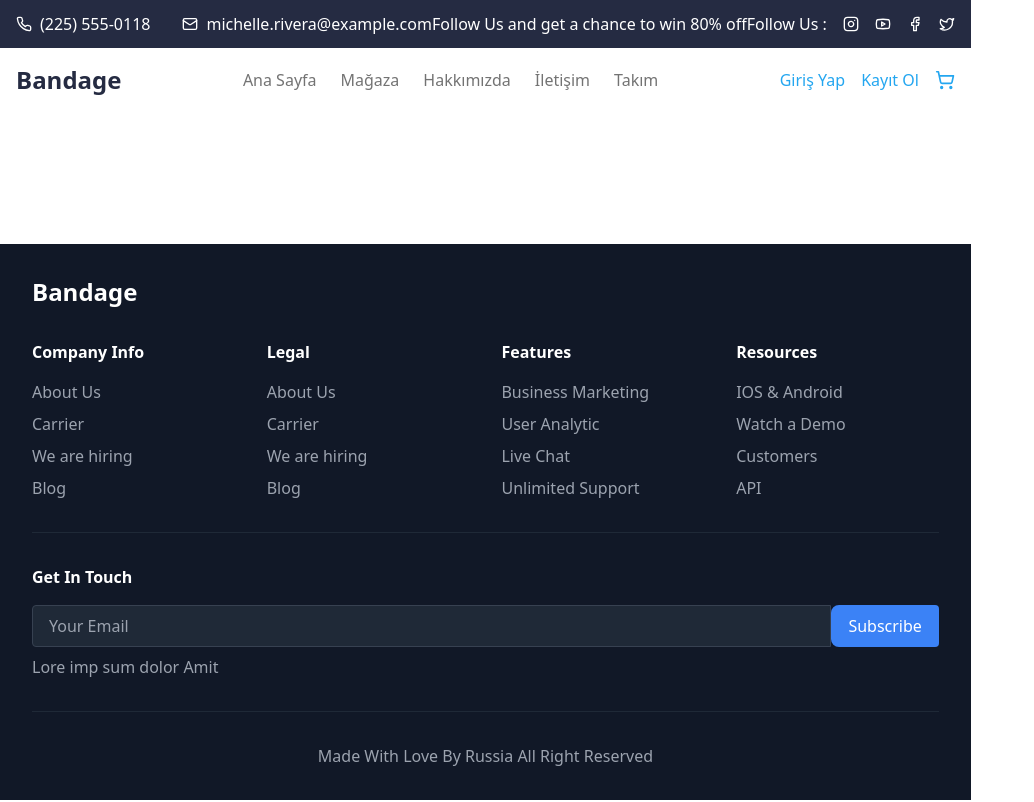
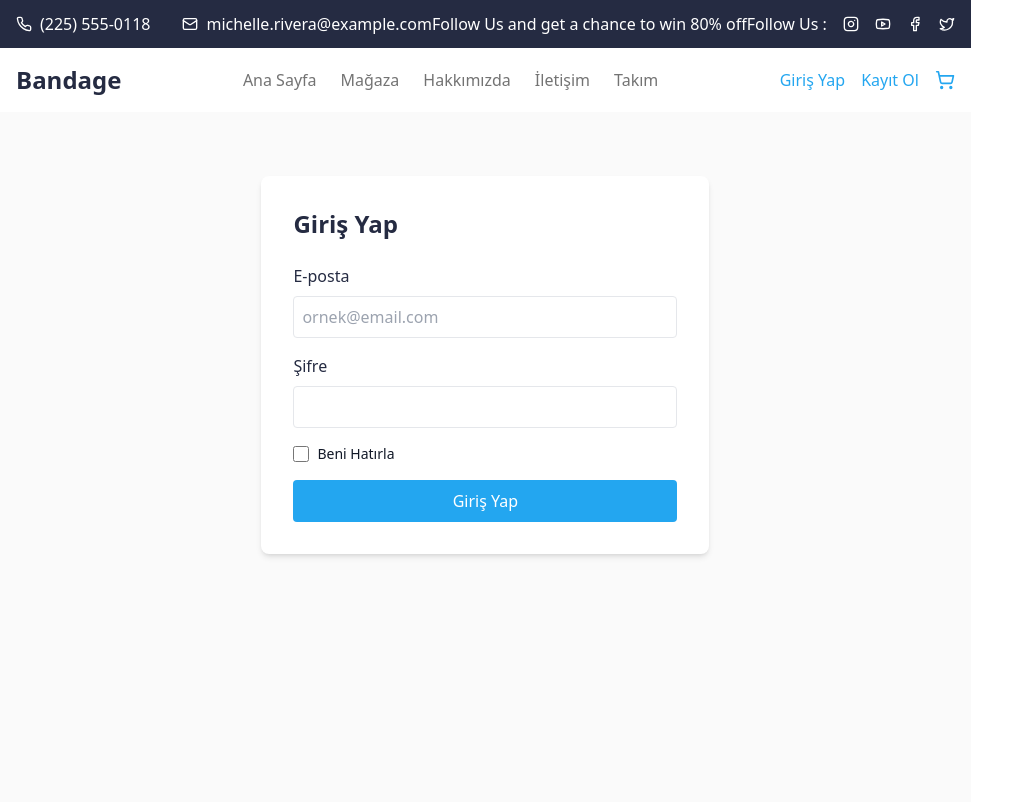
Before and after one commit to TahirEmreAk/MyE-Commerce, a React (Vite) app: page /login in a window 1280 px wide. Shown: the top 802 px of the page, without its empty margins (0-1034 px from the left). Built offline with nearby package versions, Linux system fonts and the light colour scheme.

Commit message:
Login Form
Login Form oluşturuldu
Hata ayıklamaları yapıldı

```diff
--- a/package.json
+++ b/package.json
@@ -12,14 +12,17 @@
   },
   "dependencies": {
     "axios": "^1.6.7",
+    "crypto-js": "^4.2.0",
     "lucide-react": "^0.330.0",
+    "md5": "^2.3.0",
     "react": "^18.2.0",
     "react-dom": "^18.2.0",
+    "react-hook-form": "^7.57.0",
     "react-icons": "^5.0.1",
     "react-redux": "^9.2.0",
     "react-router-dom": "^6.22.0",
     "react-slick": "^0.30.1",
-    "react-toastify": "^10.0.4",
+    "react-toastify": "^10.0.6",
     "redux": "^5.0.1",
     "redux-logger": "^3.0.6",
     "redux-thunk": "^3.1.0",
--- a/src/App.jsx
+++ b/src/App.jsx
@@ -11,6 +11,9 @@ import Contact from './pages/Contact';
 import Team from './pages/Team';
 import AboutUs from './pages/AboutUs';
 import SignUp from './pages/SignUp';
+import Login from './pages/Login';
+import { ToastContainer } from 'react-toastify';
+import 'react-toastify/dist/ReactToastify.css';
 
 export default function App() {
   return (
@@ -28,9 +31,11 @@ export default function App() {
             <Route path="/team" element={<Team />} />
             <Route path="/about" element={<AboutUs />} />
             <Route path="/signup" element={<SignUp />} />
+            <Route path="/login" element={<Login />} />
           </Routes>
         </PageContent>
         <Footer />
+        <ToastContainer position="top-right" autoClose={3000} />
       </div>
     </Router>
   );
--- a/src/layout/Header.jsx
+++ b/src/layout/Header.jsx
@@ -1,10 +1,19 @@
-import { Menu, ShoppingCart, Search, User } from 'lucide-react';
+import React from 'react';
+import { Menu, ShoppingCart, Search, User, LogOut } from 'lucide-react';
 import { Link } from 'react-router-dom';
 import { useState } from 'react';
 import { Phone, Mail, Instagram, Youtube, Facebook, Twitter } from 'lucide-react';
+import { useSelector, useDispatch } from 'react-redux';
+import { logoutUser } from '../store/actions/userActions';
 
-export default function Header() {
+const Header = () => {
+    const dispatch = useDispatch();
+    const { currentUser, isAuthenticated } = useSelector(state => state.user);
     const [mobileMenuOpen, setMobileMenuOpen] = useState(false);
+
+    const handleLogout = () => {
+        dispatch(logoutUser());
+    };
 
     return (
         <header className="w-full">
@@ -74,12 +83,34 @@ export default function Header() {
                     </nav>
 
                     <div className="flex items-center space-x-4 mt-4 md:mt-0">
+                        {isAuthenticated ? (
+                            <>
+                                <div className="flex items-center space-x-2">
+                                    <img
+                                        src={currentUser.gravatarUrl}
+                                        alt={currentUser.name}
+                                        className="w-8 h-8 rounded-full"
+                                    />
+                                    <span className="text-[#252B42]">{currentUser.name}</span>
+                                </div>
+                                <button
+                                    onClick={handleLogout}
+                                    className="text-[#23A6F0] hover:text-[#2A7CC7] flex items-center"
+                                >
+                                    <LogOut size={20} className="mr-1" />
+                                    Çıkış
+                                </button>
+                            </>
+                        ) : (
+                            <>
                                 <Link to="/login" className="text-[#23A6F0] hover:text-[#2A7CC7]">
                                     Giriş Yap
                                 </Link>
                                 <Link to="/signup" className="text-[#23A6F0] hover:text-[#2A7CC7]">
                                     Kayıt Ol
                                 </Link>
+                            </>
+                        )}
                         <Link to="/cart" className="text-[#23A6F0] hover:text-[#2A7CC7]">
                             <ShoppingCart size={20} />
                         </Link>
@@ -88,4 +119,6 @@ export default function Header() {
             </div>
         </header>
     );
-}
+};
+
+export default Header;
--- /dev/null
+++ b/src/pages/Login.jsx
@@ -0,0 +1,121 @@
+import React, { useState } from 'react';
+import { useForm } from 'react-hook-form';
+import { useNavigate, useLocation } from 'react-router-dom';
+import { useDispatch } from 'react-redux';
+import { Loader2 } from 'lucide-react';
+import CryptoJS from 'crypto-js';
+import { toast } from 'react-toastify';
+import { loginUser } from '../store/actions/userActions';
+
+const Login = () => {
+  const [isLoading, setIsLoading] = useState(false);
+  const navigate = useNavigate();
+  const location = useLocation();
+  const dispatch = useDispatch();
+
+  const {
+    register,
+    handleSubmit,
+    formState: { errors }
+  } = useForm();
+
+  const onSubmit = async (data) => {
+    setIsLoading(true);
+    try {
+      const { rememberMe, ...loginData } = data;
+
+      // Gravatar için email hash'i oluştur
+      const emailHash = CryptoJS.MD5(loginData.email.toLowerCase().trim()).toString();
+      const gravatarUrl = `https://www.gravatar.com/avatar/${emailHash}?d=mp`;
+
+      // Login işlemini gerçekleştir
+      await dispatch(loginUser({ ...loginData, gravatarUrl, rememberMe }));
+
+      // Başarılı login sonrası yönlendirme
+      const from = location.state?.from?.pathname || '/';
+      navigate(from, { replace: true });
+
+      toast.success('Başarıyla giriş yapıldı!');
+    } catch (error) {
+      toast.error(error.response?.data?.message || 'Giriş yapılırken bir hata oluştu');
+    } finally {
+      setIsLoading(false);
+    }
+  };
+
+  return (
+    <div className="min-h-screen bg-[#FAFAFA] py-16">
+      <div className="max-w-md mx-auto bg-white p-8 rounded-lg shadow-md">
+        <h2 className="text-2xl font-bold text-[#252B42] mb-6">Giriş Yap</h2>
+
+        <form onSubmit={handleSubmit(onSubmit)} className="space-y-4">
+          {/* E-posta */}
+          <div>
+            <label className="block text-[#252B42] mb-2">E-posta</label>
+            <input
+              type="email"
+              {...register('email', {
+                required: 'E-posta zorunludur',
+                pattern: {
+                  value: /^[A-Z0-9._%+-]+@[A-Z0-9.-]+\.[A-Z]{2,}$/i,
+                  message: 'Geçerli bir e-posta adresi giriniz'
+                }
+              })}
+              className="w-full p-2 border rounded focus:outline-none focus:ring-2 focus:ring-[#23A6F0]"
+              placeholder="ornek@email.com"
+            />
+            {errors.email && (
+              <span className="text-red-500 text-sm">{errors.email.message}</span>
+            )}
+          </div>
+
+          {/* Şifre */}
+          <div>
+            <label className="block text-[#252B42] mb-2">Şifre</label>
+            <input
+              type="password"
+              {...register('password', {
+                required: 'Şifre zorunludur'
+              })}
+              className="w-full p-2 border rounded focus:outline-none focus:ring-2 focus:ring-[#23A6F0]"
+            />
+            {errors.password && (
+              <span className="text-red-500 text-sm">{errors.password.message}</span>
+            )}
+          </div>
+
+          {/* Beni Hatırla */}
+          <div className="flex items-center">
+            <input
+              type="checkbox"
+              {...register('rememberMe')}
+              id="rememberMe"
+              className="h-4 w-4 text-[#23A6F0] focus:ring-[#23A6F0] border-gray-300 rounded"
+            />
+            <label htmlFor="rememberMe" className="ml-2 block text-sm text-gray-900">
+              Beni Hatırla
+            </label>
+          </div>
+
+          {/* Submit Butonu */}
+          <button
+            type="submit"
+            disabled={isLoading}
+            className="w-full bg-[#23A6F0] text-white py-2 px-4 rounded hover:bg-[#2A7CC7] transition-colors disabled:bg-gray-400 disabled:cursor-not-allowed flex items-center justify-center"
+          >
+            {isLoading ? (
+              <>
+                <Loader2 className="animate-spin mr-2" size={20} />
+                Giriş Yapılıyor...
+              </>
+            ) : (
+              'Giriş Yap'
+            )}
+          </button>
+        </form>
+      </div>
+    </div>
+  );
+};
+
+export default Login;
--- /dev/null
+++ b/src/store/actions/userActions.js
@@ -0,0 +1,47 @@
+import axiosInstance from '../../api/axiosInstance';
+import { SET_USER, CLEAR_USER } from '../types';
+
+// Action Creators
+export const setUser = (user) => ({
+  type: SET_USER,
+  payload: user
+});
+
+export const clearUser = () => ({
+  type: CLEAR_USER
+});
+
+// Thunk Actions
+export const loginUser = (credentials) => async (dispatch) => {
+  try {
+    const response = await axiosInstance.post('/login', {
+      email: credentials.email,
+      password: credentials.password
+    });
+
+    const userData = {
+      ...response.data.user,
+      token: response.data.token,
+      gravatarUrl: credentials.gravatarUrl
+    };
+
+    // Token'ı localStorage'a kaydet (eğer beni hatırla seçiliyse)
+    if (credentials.rememberMe) {
+      localStorage.setItem('token', response.data.token);
+      localStorage.setItem('user', JSON.stringify(userData));
+    }
+
+    // Store'a kullanıcı bilgilerini kaydet
+    dispatch(setUser(userData));
+
+    return response.data;
+  } catch (error) {
+    throw error;
+  }
+};
+
+export const logoutUser = () => (dispatch) => {
+  localStorage.removeItem('token');
+  localStorage.removeItem('user');
+  dispatch(clearUser());
+};
--- a/src/store/reducers/index.js
+++ b/src/store/reducers/index.js
@@ -2,11 +2,13 @@ import { combineReducers } from 'redux';
 import clientReducer from './clientReducer';
 import productReducer from './productReducer';
 import shoppingCartReducer from './shoppingCartReducer';
+import userReducer from './userReducer';
 
 const rootReducer = combineReducers({
   client: clientReducer,
   product: productReducer,
-  shoppingCart: shoppingCartReducer
+  shoppingCart: shoppingCartReducer,
+  user: userReducer
 });
 
 export default rootReducer;
--- /dev/null
+++ b/src/store/reducers/userReducer.js
@@ -0,0 +1,27 @@
+import { SET_USER, CLEAR_USER } from '../types';
+
+const initialState = {
+  currentUser: null,
+  isAuthenticated: false
+};
+
+const userReducer = (state = initialState, action) => {
+  switch (action.type) {
+    case SET_USER:
+      return {
+        ...state,
+        currentUser: action.payload,
+        isAuthenticated: true
+      };
+    case CLEAR_USER:
+      return {
+        ...state,
+        currentUser: null,
+        isAuthenticated: false
+      };
+    default:
+      return state;
+  }
+};
+
+export default userReducer;
--- /dev/null
+++ b/src/store/types.js
@@ -0,0 +1,3 @@
+// User Action Types
+export const SET_USER = 'SET_USER';
+export const CLEAR_USER = 'CLEAR_USER';
```
Also changed, not shown: 1 other file (tests, documents, lock files or other folders). Lines whose indentation alone changed are shown as unchanged.
